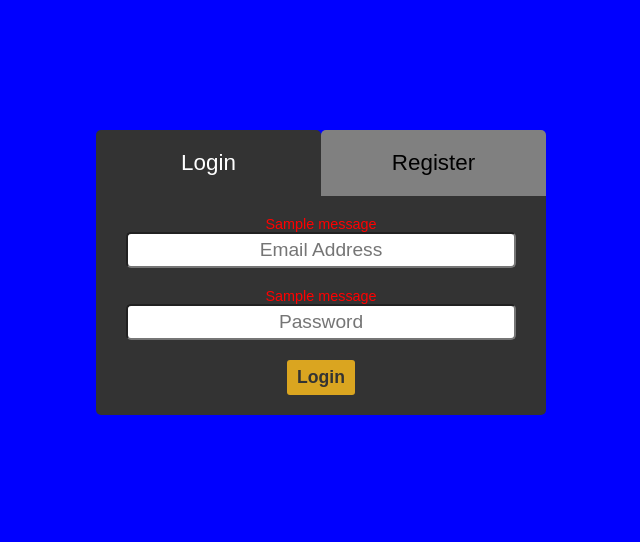
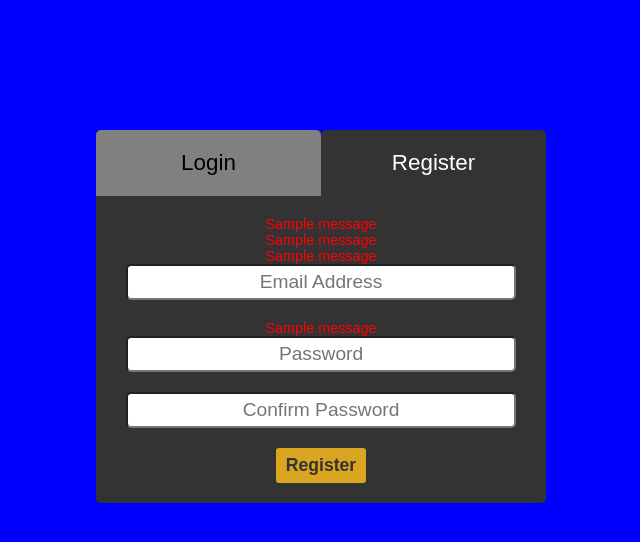
Before and after one commit to steve3424/password_manager, a Flask app: page / in a window 1280 px wide. Shown: the top 542 px of the page, without its empty margins (319-959 px from the left). Run offline with Flask 2, Linux system fonts and the light colour scheme; one stand-in notice (Sample message) is shown.

Commit message:
if flash message occurs on registration, make reg tab/form active on the redirect

```diff
--- a/flask_app/models/user_cls.py
+++ b/flask_app/models/user_cls.py
@@ -30,6 +30,12 @@ class User:
         elif cls.EmailAlreadyRegistered(form):
             flash("* Email address already registered *", "flash_email_exists")
             is_valid = False
+
+        # NOTE: If any validations fail, this flash will tell the HTML page
+        #       to make the registration tab active on the redirect since
+        #       by default the login tab is active
+        if not is_valid:
+            flash("**", "register_active")
 
         return is_valid
 
--- a/flask_app/templates/index.html
+++ b/flask_app/templates/index.html
@@ -12,15 +12,35 @@
 <body>
 	<div class="login">
 		<div class="login__tabs">
+
+			<!-- SET REGISTER TAB TO ACTIVE IF FLASH MESSAGE OCCURED THERE -->
+			{% with messages = get_flashed_messages(category_filter=['register_active']) %}
+				{% if messages %}
+					<p class="login__tab" id="login_tab" onclick="LoginTabActivate(this)">
+						Login
+					</p>
+					<p class="login__tab login__tab--active" id="register_tab" onclick="LoginTabActivate(this)">
+						Register
+					</p>
+				{% else %}
 					<p class="login__tab login__tab--active" id="login_tab" onclick="LoginTabActivate(this)">
 						Login
 					</p>
 					<p class="login__tab" id="register_tab" onclick="LoginTabActivate(this)">
 						Register
 					</p>
+				{% endif %}
+			{% endwith %}
 		</div>
 
+		<!-- SET REGISTER FORM TO ACTIVE IF FLASH MESSAGE OCCURED THERE -->
+		{% with messages = get_flashed_messages(category_filter=['register_active']) %}
+				{% if messages %}
+		<form class="form-card hidden" id="login_form" name="login_form" onsubmit="ValidateLoginForm(); return false;" action="/login" method="post">
+				{% else %}
 		<form class="form-card" id="login_form" name="login_form" onsubmit="ValidateLoginForm(); return false;" action="/login" method="post">
+				{% endif %}
+		{% endwith %}
 			<input type="hidden" id="auth_code_login" name="auth_code">
 
 			<!-- JAVASCRIPT VALIDATION ERROR MESSAGE -->
@@ -52,8 +72,14 @@
 			<input class="button" type="submit" value="Login">
 		</form>
 
+		<!-- SET REGISTER FORM TO ACTIVE IF FLASH MESSAGE OCCURED THERE -->
+		{% with messages = get_flashed_messages(category_filter=['register_active']) %}
+				{% if messages %}
+		<form class="form-card" id="register_form" name="register_form" onsubmit="ValidateRegistrationForm(); return false;" action="/register" method="post">
+				{% else %}
 		<form class="form-card hidden" id="register_form" name="register_form" onsubmit="ValidateRegistrationForm(); return false;" action="/register" method="post">
-
+				{% endif %}
+		{% endwith %}
 			<input type="hidden" id="auth_code_registration" name="auth_code">
 
 			<!-- JAVASCRIPT VALIDATION ERROR MESSAGE -->
```
Lines whose indentation alone changed are shown as unchanged.
